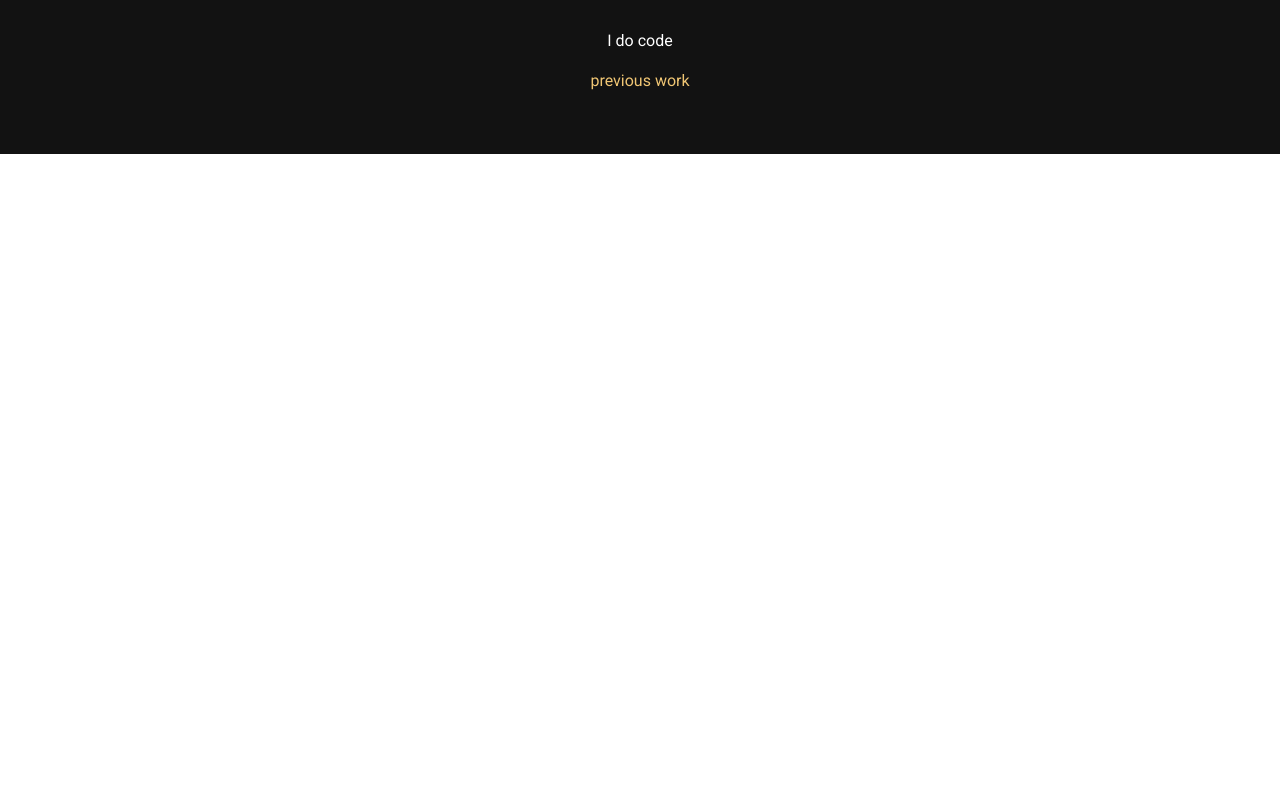
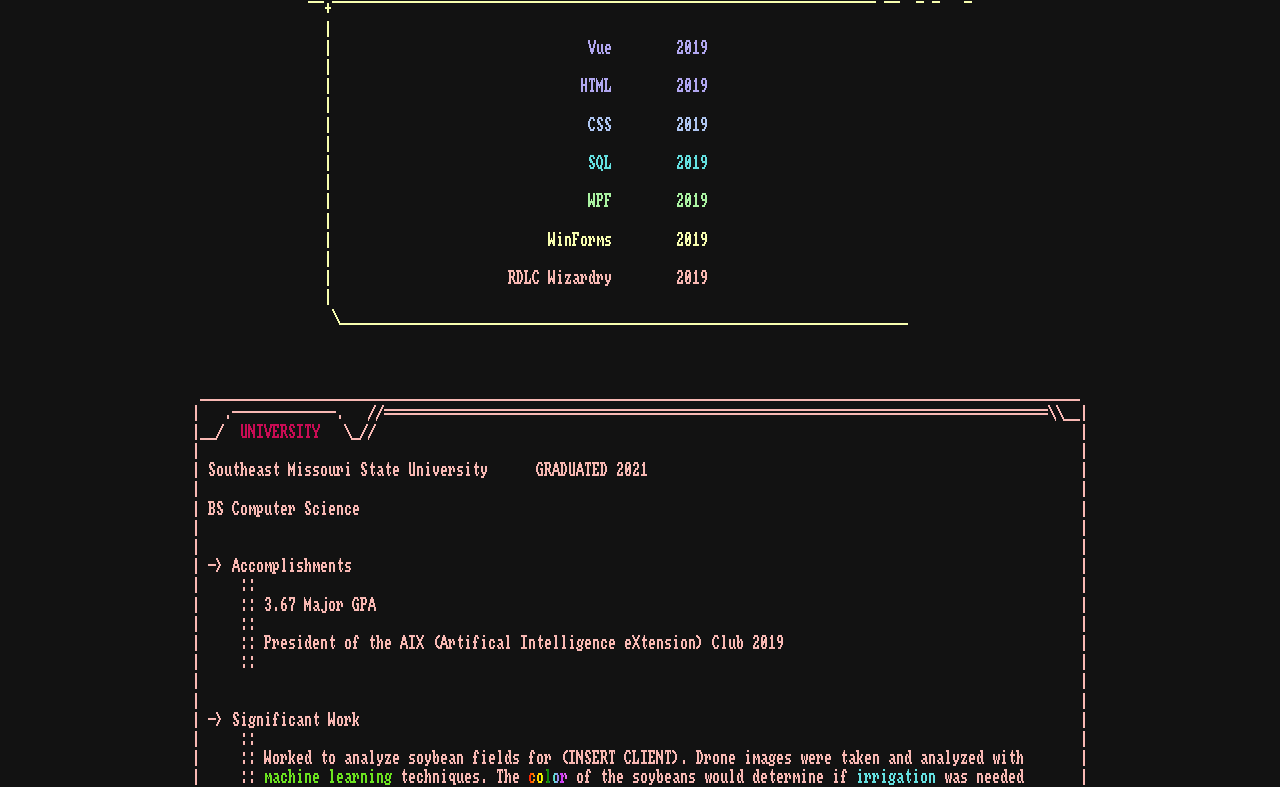
Before and after one commit to ross-sigil/resume, a Vue app: page / in a window 1280 px wide. Shown: the part 646-1433 px from the top of the page. Before the commit the page ends 800 px from the top, so only its background shows below. Built offline with nearby package versions, Linux system fonts and the light colour scheme.

Commit message:
More work done on site." "

```diff
--- a/src/views/Resume.vue
+++ b/src/views/Resume.vue
@@ -10,7 +10,9 @@
 
     <v-row justify="center">
       <v-card class="my" style="color: #8df28a">
-        <pre></pre>
+        <pre>
+          PUT SOME PADDING UP TOP LOL
+        </pre>
       </v-card>
     </v-row>
 
@@ -73,20 +75,76 @@
     </v-row>
 
     <v-row justify="center">
-      <div class="ye">
+      <div class="pi">
         <pre class="my" style="line-height: 1.2em">
+ __________________________________________________________________________ _ __  _
+/// <span class="ye">TOOLS</span> ///////////////////////////////////////////////////////////
+<span class="ye">¯¯+¯¯¯¯¯¯¯¯¯¯¯¯¯¯¯¯¯¯¯¯¯¯¯¯¯¯¯¯¯¯¯¯¯¯¯¯¯¯¯¯¯¯¯¯¯¯¯¯¯¯¯¯¯¯¯¯¯¯¯¯¯¯¯¯¯¯¯¯ ¯¯  ¯ ¯   ¯
+  |
+  |                                <span class="lpr">Vue</span>        <span class="lpr">2019</span>
+  |
+  |                               <span class="lpr">HTML</span>        <span class="lpr">2019</span>
+  |
+  |                                <span class="lbl">CSS</span>        <span class="lbl">2019</span>
+  |
+  |                                <span class="bl">SQL</span>        <span class="bl">2019</span>
+  |
+  |                                <span class="lgr">WPF</span>        <span class="lgr">2019</span>
+  |
+  |                           <span class="ye">WinForms</span>        <span class="ye">2019</span>
+  |
+  |                      <span class="lre">RDLC Wizardry</span>        <span class="lre">2019</span>
+  |
+   \_______________________________________________________________________
 
- _______________________________________________________________________________
-/// <span class="pr">TOOLS</span> //////////////////////////////////////////////////////////////////////
-¯¯¯¯¯¯¯¯¯¯¯¯¯¯¯¯¯¯¯¯¯¯¯¯¯¯¯¯¯¯¯¯¯¯¯¯¯¯¯¯¯¯¯¯¯¯¯¯¯¯¯¯¯¯¯¯¯¯¯¯¯¯¯¯¯¯¯¯¯¯¯¯¯¯¯¯¯¯¯
+</span>
+      </pre>
+      </div>
+    </v-row>
+
+    <v-row justify="center">
+      <div class="lre">
+        <pre class="my" style="line-height: 1.2em">
+ ______________________________________________________________________________________________________________
+|   .-------------.   //===================================================================================\\__|
+|__/  <span class="re">UNIVERSITY</span>   \_//                                                                                        |
+|                                                                                                              |
+| Southeast Missouri State University      GRADUATED 2021                                                      |
+|                                                                                                              |
+| BS Computer Science                                                                                          |
+|                                                                                                              |
+|                                                                                                              |
+| -> Accomplishments                                                                                           |
+|     ::                                                                                                       |
+|     :: 3.67 Major GPA                                                                                        |
+|     ::                                                                                                       |
+|     :: President of the AIX (Artifical Intelligence eXtension) Club 2019                                     |
+|     ::                                                                                                       |
+|                                                                                                              |
+|                                                                                                              |
+| -> Significant Work                                                                                          |
+|     ::                                                                                                       |
+|     :: Worked to analyze soybean fields for (INSERT CLIENT). Drone images were taken and analyzed with       |
+|     :: <span class="gr">machine learning</span> techniques. The <span class="rainbow-text">color</span> of the soybeans would determine if <span class="bl">irrigation</span> was needed       |
+|     ::                                                                                                       |
+|     ::                                                                                                       |
+|     :: Developed a <span class="gr">blockchain</span> as a research project as a contact tracer for <span class="re">COVID-19</span>. Our service            |
+|     :: would run in the background of a users device, if two users came within a set proxmitiy of one        |
+|     :: another a token would be generated and transfered to each user. The greater number of tokens          |
+|     :: a user had then their risk would be increased. Exponential decay models were then used to represent   |
+|     :: the user <span class="gr">healing</span>. A tree structure could be generated from these results to see the spread of a       |
+|     :: of a virus upon a population. This project is still in deveopment.                                    |
+|                                                                                                              |
+:                                                                                                              :
+:______________________________________________________________________________________________________________:
 
       </pre>
       </div>
     </v-row>
 
     <v-row justify="center">
-      <div class="ye">
-        <pre class="my" style="line-height: 1.2em"></pre>
+      <div class="pi">
+        <pre class="my"></pre>
       </div>
     </v-row>
 
@@ -104,13 +162,6 @@
       Visual Basic  2020
       C             2020
       Solidity      2021
-
-      Vue           2019
-      HTML          2019
-      CSS           2019
-      SQL           2019
-      WPF/WinForms  2020
-      RDLC Wizardry 2020
 
 
       A pile of retail jobs:
@@ -159,6 +210,25 @@
   font-family: "TopazPlus", "Lucida Console", monospace, Monaco;
 }
 
+.rainbow-text {
+  background-image: linear-gradient(
+    to left,
+    violet,
+    #ce33f6,
+    #64e0e0,
+    green,
+    yellow,
+    orange,
+    red
+  );
+  -webkit-background-clip: text;
+  -webkit-text-fill-color: transparent;
+}
+
+.re {
+  color: #c90c54;
+}
+
 .bl {
   color: #64e0e0;
 }
@@ -195,6 +265,9 @@
   color: #f8b8b3;
 }
 
+.pi {
+  color: #fc92de;
+}
 .ye {
   color: #f7fdaf;
 }
```
Also changed, not shown: Scratchpad.txt.
